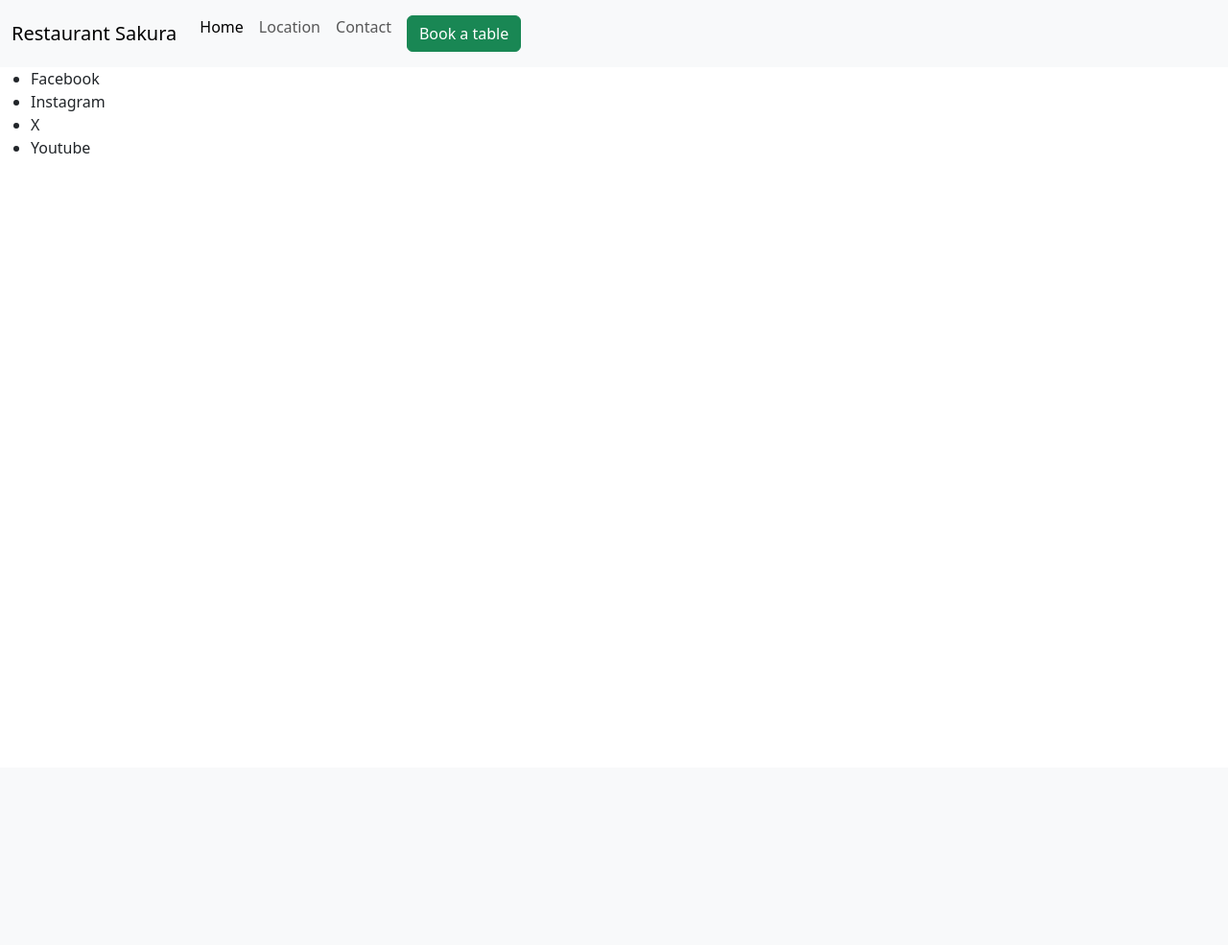
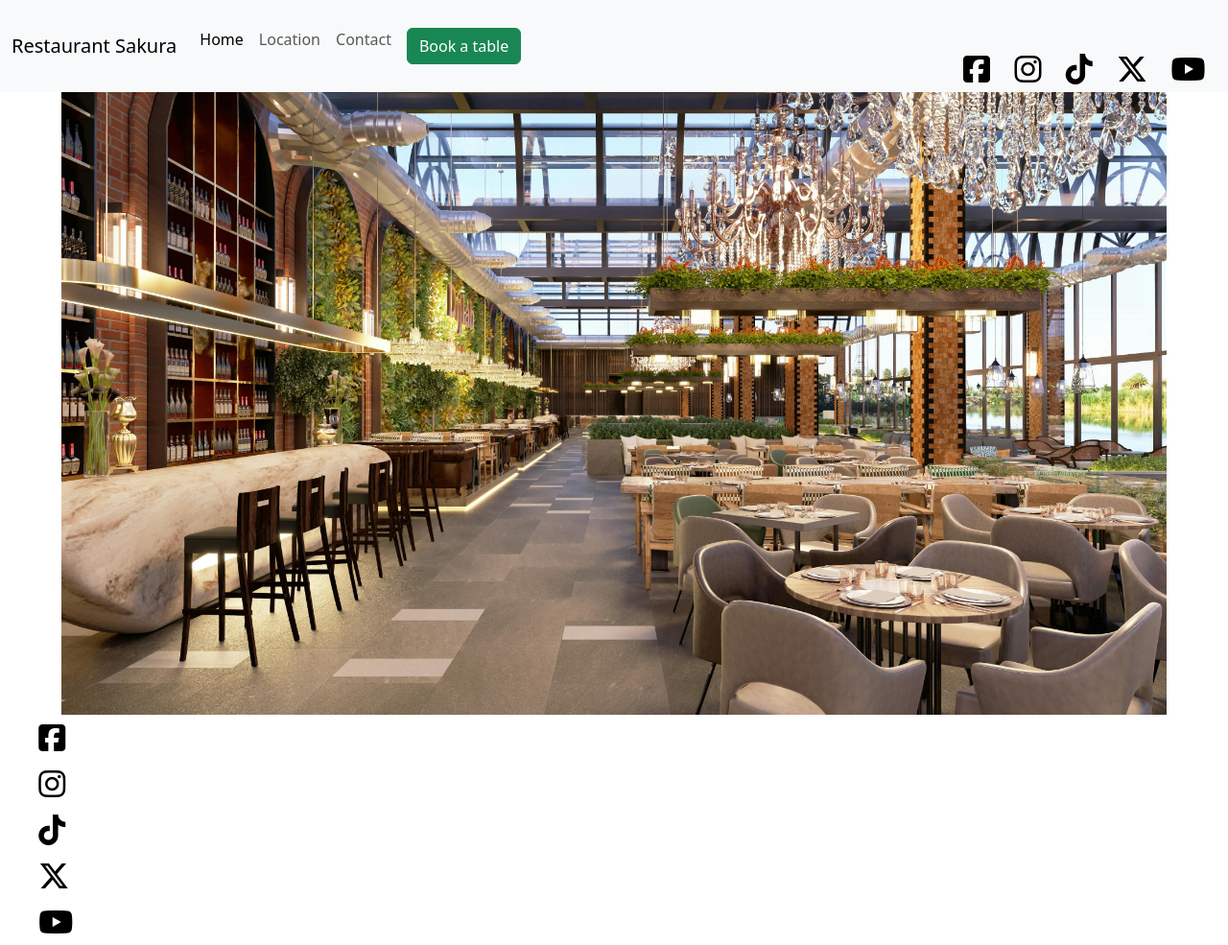
Before and after one commit to sofiawallq/restaurant-sakura, a Django app: page /landing_page/ in a window 1280 px wide. Shown: the whole page at 96% size. Before the commit the page ends 160 px from the top, so only its background shows below. Run offline with Django 5.2, Linux system fonts and the light colour scheme; some libraries are stand-ins or nearby versions.

Commit message:
add social media icons to navigation menu and footer

```diff
--- a/landing_page/templates/landing_page/index.html
+++ b/landing_page/templates/landing_page/index.html
@@ -3,10 +3,12 @@
 
 
 <!-- index.html content starts here -->
-{% block title %}
-  <h1>Restaurant Sakura</h1>
+{% block header %}
+<div>
+  <img src="../static/images/pexels-quark-studio-1159039-3201921.jpg" class="img-fluid" alt="image of restaurant interior">
+</div>
 {% endblock %}
 
-{% block content %}
-  <h1>My restaurant</h1>
+{% block booking %}
+
 {% endblock %}
--- a/static/css/style.css
+++ b/static/css/style.css
@@ -0,0 +1,19 @@
+.navbar {
+    padding: 0px;
+    background-color: white;
+}
+
+.icon-link {
+    text-decoration: none;
+    color: black;
+    font-size: 2rem;
+    margin: 0px;
+    padding: 0px;
+    display: inline-block;
+}
+
+.img-fluid {
+    max-width: 90%;
+    display: block;
+    margin: auto;
+}
--- a/templates/base.html
+++ b/templates/base.html
@@ -22,6 +22,9 @@
   <link rel="icon" type="image/png" sizes="32x32" href="static/favicon/favicon-32x32.png">
   <link rel="icon" type="image/png" sizes="16x16" href="static/favicon/favicon-16x16.png">
 
+  <!--Font Awesome-->
+  <script src="https://kit.fontawesome.com/4b24704efa.js" crossorigin="anonymous"></script>
+
   <!--Bootstrap CSS-->
   <link href="https://cdn.jsdelivr.net/npm/bootstrap@5.3.3/dist/css/bootstrap.min.css" rel="stylesheet"
     integrity="sha384-QWTKZyjpPEjISv5WaRU9OFeRpok6YctnYmDr5pNlyT2bRjXh0JMhjY6hW+ALEwIH" crossorigin="anonymous">
@@ -35,7 +38,8 @@
   <nav class="navbar navbar-expand-lg bg-body-tertiary">
     <div class="container-fluid">
       <a class="navbar-brand" href="#">Restaurant Sakura</a>
-          <button class="navbar-toggler" type="button" data-bs-toggle="collapse" data-bs-target="#navbarNav" aria-controls="navbarNav" aria-expanded="false" aria-label="Toggle navigation">
+      <button class="navbar-toggler" type="button" data-bs-toggle="collapse" data-bs-target="#navbarNav"
+        aria-controls="navbarNav" aria-expanded="false" aria-label="Toggle navigation">
         <span class="navbar-toggler-icon"></span>
       </button>
       <div class="collapse navbar-collapse" id="navbarNav">
@@ -55,30 +59,65 @@
         </ul>
       </div>
     </div>
-      </nav>
 
     <!--Social media icons-->
     <div>
-            <ul>
-                <li>Facebook</li>
-                <li>Instagram</li>
-                <li>X</li>
-                <li>Youtube</li>
+      <ul class="navbar-nav">
+        <a class="icon-link" href="#">
+          <svg class="bi" aria-hidden="true"></svg>
+          <i class="fa-brands fa-square-facebook"></i>
+        </a>
+        <a class="icon-link" href="#">
+          <svg class="bi" aria-hidden="true"></svg>
+          <i class="fa-brands fa-instagram"></i>
+        </a>
+        <a class="icon-link" href="#">
+          <svg class="bi" aria-hidden="true"></svg>
+          <i class="fa-brands fa-tiktok"></i>
+        </a>
+        <a class="icon-link" href="#">
+          <svg class="bi" aria-hidden="true"></svg>
+          <i class="fa-brands fa-x-twitter"></i>
+        </a>
+        <a class="icon-link" href="#">
+          <svg class="bi" aria-hidden="true"></svg>
+          <i class="fa-brands fa-youtube"></i>
+        </a>
       </ul>
     </div>
   </nav>
 
-    <footer class="footer mt-auto py-3 dark-bg">
-        <p class="m-0 text-center text-white">
-            {% block copyright %}
-                Made by Code Instituters
-            {% endblock copyright %}
-        </p>
-        <p class="m-0 text-center text-white">Follow us: <i class="fab fa-facebook-square ms-3"></i>
-            <i class="fab fa-twitter-square ms-3"></i>
-            <i class="fab fa-instagram-square ms-3"></i>
-            <i class="fab fa-youtube-square ms-3"></i>
-        </p>
+<main>
+  {% block header %}
+  <!-- Content Goes here -->
+  {% endblock header %}
+</main>
+
+  <footer>
+    <div>
+      <ul class="navbar-nav">
+        <a class="icon-link" href="#">
+          <svg class="bi" aria-hidden="true"></svg>
+          <i class="fa-brands fa-square-facebook"></i>
+        </a>
+        <a class="icon-link" href="#">
+          <svg class="bi" aria-hidden="true"></svg>
+          <i class="fa-brands fa-instagram"></i>
+        </a>
+        <a class="icon-link" href="#">
+          <svg class="bi" aria-hidden="true"></svg>
+          <i class="fa-brands fa-tiktok"></i>
+        </a>
+        <a class="icon-link" href="#">
+          <svg class="bi" aria-hidden="true"></svg>
+          <i class="fa-brands fa-x-twitter"></i>
+        </a>
+        <a class="icon-link" href="#">
+          <svg class="bi" aria-hidden="true"></svg>
+          <i class="fa-brands fa-youtube"></i>
+        </a>
+      </ul>
+    </div>
   </footer>
 
   <!--Javascript-->
```
Also changed, not shown: static/images/pexels-quark-studio-1159039-3201921.jpg (added). Lines whose indentation alone changed are shown as unchanged.
